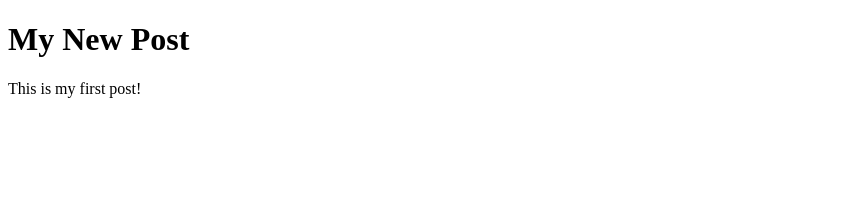
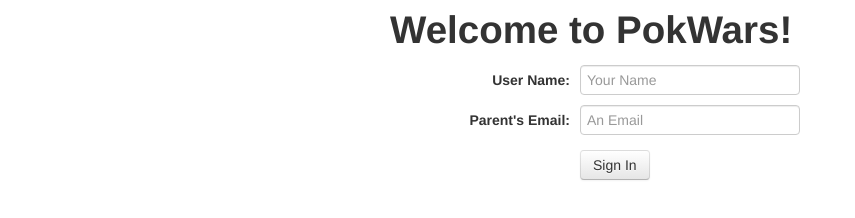
Before and after one commit to akashgangil/healthyhack2013, a plain HTML site: page client/index.html in a window 1280 px wide. Shown: the whole page, without its empty margins (0-855 px from the left). Drawn offline with Linux system fonts and the light colour scheme.

Commit message:
sign in html and css

```diff
--- /dev/null
+++ b/client/css/main.css
@@ -0,0 +1,20 @@
+.bold {
+  padding-right: 10px;
+  font-weight: bold;
+}
+
+.spaced {
+  padding: 5px;
+  padding-left:20px;
+  padding-right:20px;
+}
+
+.h-spaced {
+  padding: 10px;
+  padding-left:190px;
+}
+
+.content_container {
+  width: 500px;
+  margin: 0 auto;
+}
--- a/client/index.html
+++ b/client/index.html
@@ -2,6 +2,9 @@
 <html lang="en">
   <head>
     <script src="js/jquery.js"></script>
+    <link rel="stylesheet" href="css/bootstrap.min.css">
+    <link rel="stylesheet" href="css/main.css">
+    <script src="js/bootstrap.min.js"></script>
     <script src="js/handlebars.js"/></script>
     <script src="templates/sign_in.js"></script>
     <script src="js/pages/sign_in.js"></script>
@@ -12,8 +15,8 @@
     </script>
   </head>
   <body>
-    <div class="container">
-      Hey
+    <div class="content_container">
+
     </div>
   </body>
 </html>
--- a/client/js/pages/sign_in.js
+++ b/client/js/pages/sign_in.js
@@ -2,5 +2,5 @@ function render_sign_in() {
     var template = Handlebars.compile(template_sign_in);
     var context = {title: "My New Post", body: "This is my first post!"}
     var html    = template(context);
-    $( ".container" ).html( html );
+    $( ".content_container" ).html( html );
 }
--- /dev/null
+++ b/client/templates/pokemon.js
@@ -0,0 +1,6 @@
+var template_pokemon = '<div class="entry">\
+        <h1>{{title}}</h1>\
+        <div class="body">\
+          {{body}}\
+        </div>\
+      </div>';
--- /dev/null
+++ b/client/templates/room.js
@@ -0,0 +1,6 @@
+var template_room = '<div class="entry">\
+        <h1>{{title}}</h1>\
+        <div class="body">\
+          {{body}}\
+        </div>\
+      </div>';
--- a/client/templates/sign_in.js
+++ b/client/templates/sign_in.js
@@ -1,6 +1,14 @@
-var template_sign_in = '<div class="entry">\
-        <h1>{{title}}</h1>\
-        <div class="body">\
-          {{body}}\
+var template_sign_in = '<h1>Welcome to PokWars!</h1>\
+      <form class="form-horizontal" role="form">\
+        <div class="form-group spaced">\
+          <label for="user_name" class="control-label bold">User Name:</label>\
+          <input type="text" class="form-control spaced" name="user_name" id="user_name" placeholder="Your Name">\
         </div>\
-      </div>';
+        <div class="form-group spaced">\
+          <label for="parent_email" class="control-label bold">Parent\'s Email:</label>\
+          <input type="text" class="form-control spaced" name="parent_email" id="parent_email" placeholder="An Email">\
+        </div>\
+        <div class="form-group h-spaced">\
+          <input class="btn btn-default" type="button" id="sign_in" value="Sign In">\
+        </div>\
+      </form>';
--- /dev/null
+++ b/client/templates/user.js
@@ -0,0 +1,6 @@
+var template_user = '<div class="entry">\
+        <h1>{{title}}</h1>\
+        <div class="body">\
+          {{body}}\
+        </div>\
+      </div>';
```
